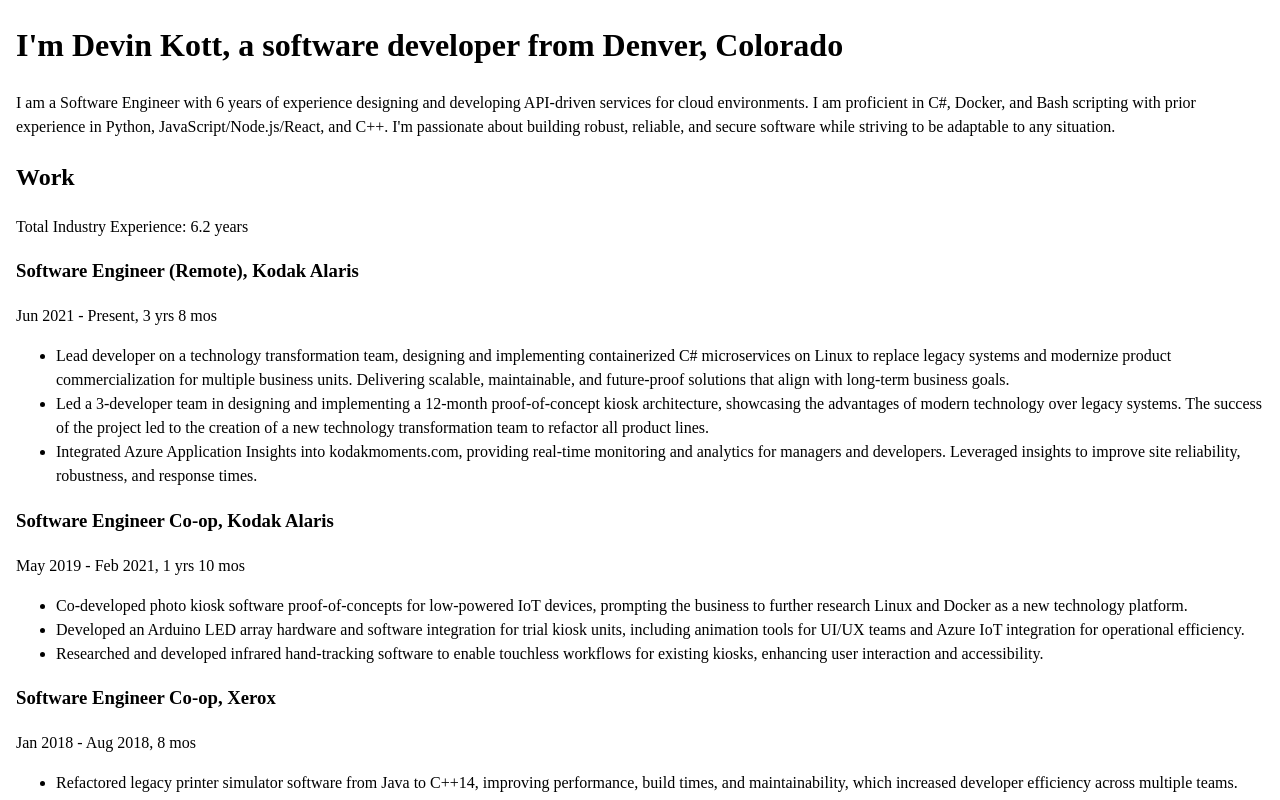
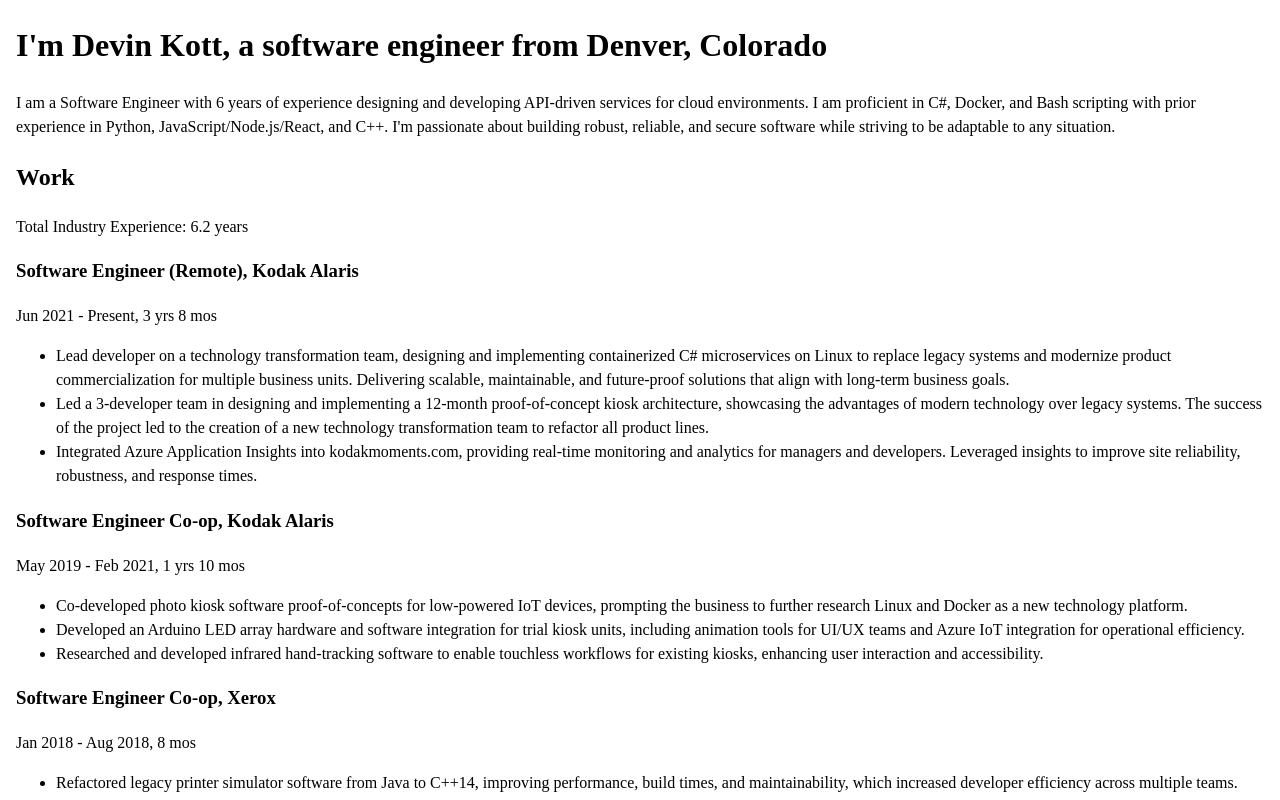
Before and after one commit to DevinKott/website-basic, a website: page template.hbs in a window 1280 px wide. Shown: the top 800 px of the page. Drawn offline with nearby package versions, Linux system fonts and the light colour scheme; files that its build step writes are made by us from their sources.

Commit message:
Fix wording so it aligns with summary

```diff
--- a/template.hbs
+++ b/template.hbs
@@ -28,7 +28,7 @@
     </head>
     <body>
         <header>
-            <h1>I'm {{firstName}} {{lastName}}, a software developer from {{location}}</h1>
+            <h1>I'm {{firstName}} {{lastName}}, a software engineer from {{location}}</h1>
             <p>{{professionalSummary}}</p>
         </header>
         <main>
```
